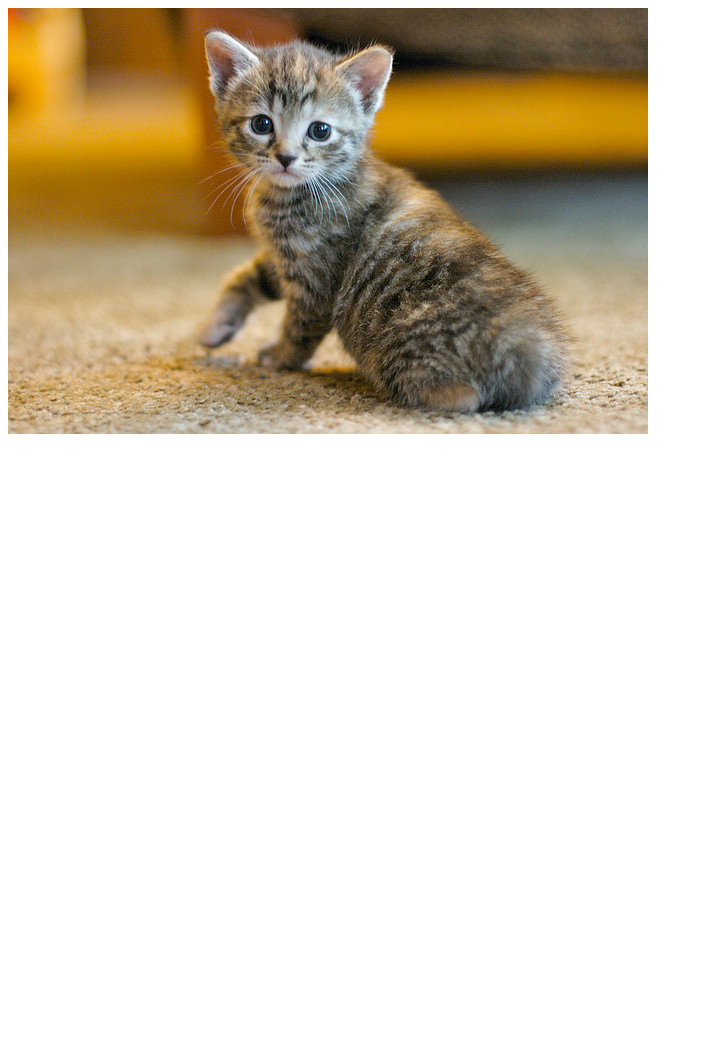
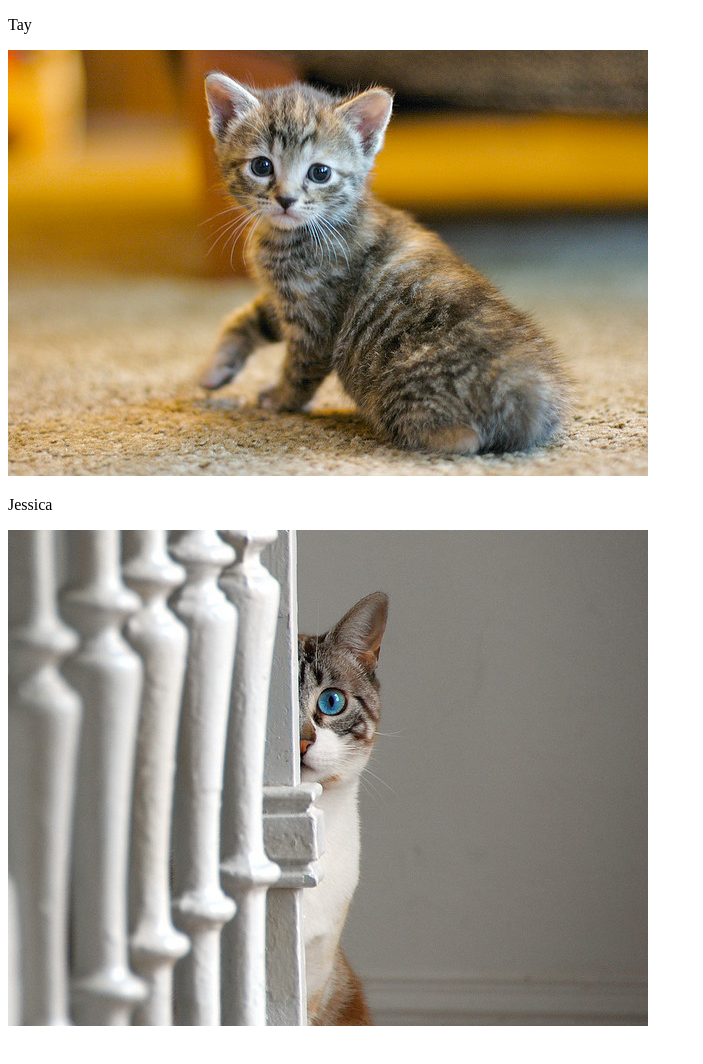
Before and after one commit to bcso/JS_Design_Patterns, a plain HTML site: page CatClicker/index.html in a window 1280 px wide. Shown: the whole page, without its empty margins (0-703 px from the left). Before the commit the page ends 800 px from the top, so only its background shows below. Drawn offline with nearby package versions, Linux system fonts and the light colour scheme.

Commit message:
double cats!

```diff
--- a/CatClicker/css/main.css
+++ b/CatClicker/css/main.css
@@ -2,3 +2,7 @@
     padding: 20px;
     text-align: center;
 }
+
+.cat .catName{
+    padding: inherit;
+}
--- a/CatClicker/index.html
+++ b/CatClicker/index.html
@@ -5,7 +5,17 @@
 
     </head>
     <body>
-        <img src="res/meow.jpg" id="catImg">
+        <div id="cats">
+            <div class="cat">
+                <p class="catName" id="catName1"></p>
+                <img src="res/meow.jpg" id="catImg">
+            </div>
+            <div class="cat">
+                <p class="catName" id="catName2"></p>
+                <img src="res/meow2.jpg" id="catImg">
+            </div>
+        </div>
+
         <div id = "clicks">
 
         </div>
--- a/CatClicker/js/click.js
+++ b/CatClicker/js/click.js
@@ -1,8 +1,11 @@
 $(document).ready(function(){
     var count = 0;
 
-    $('#catImg').click(function(e){
+    $('.cat').click(function(e){
         count++;
         $("#clicks").text(count);
     });
-});
+
+    $("#catName1").text("Tay");
+    $("#catName2").text("Jessica");
+})
```
Also changed, not shown: CatClicker/res/meow2.jpg (added).
